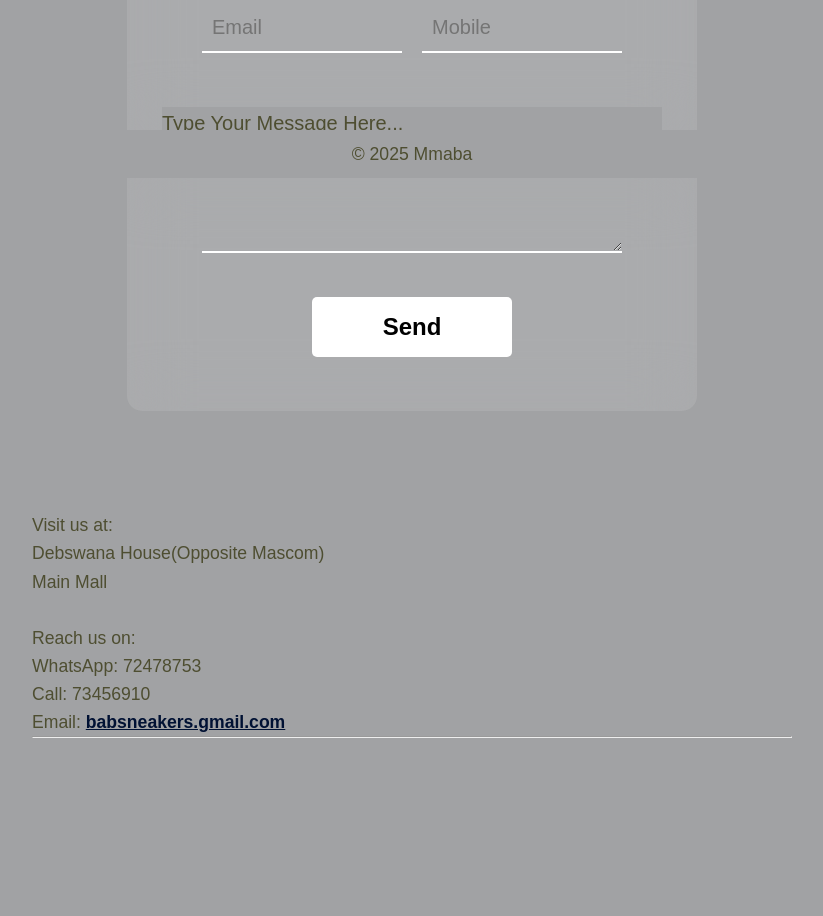
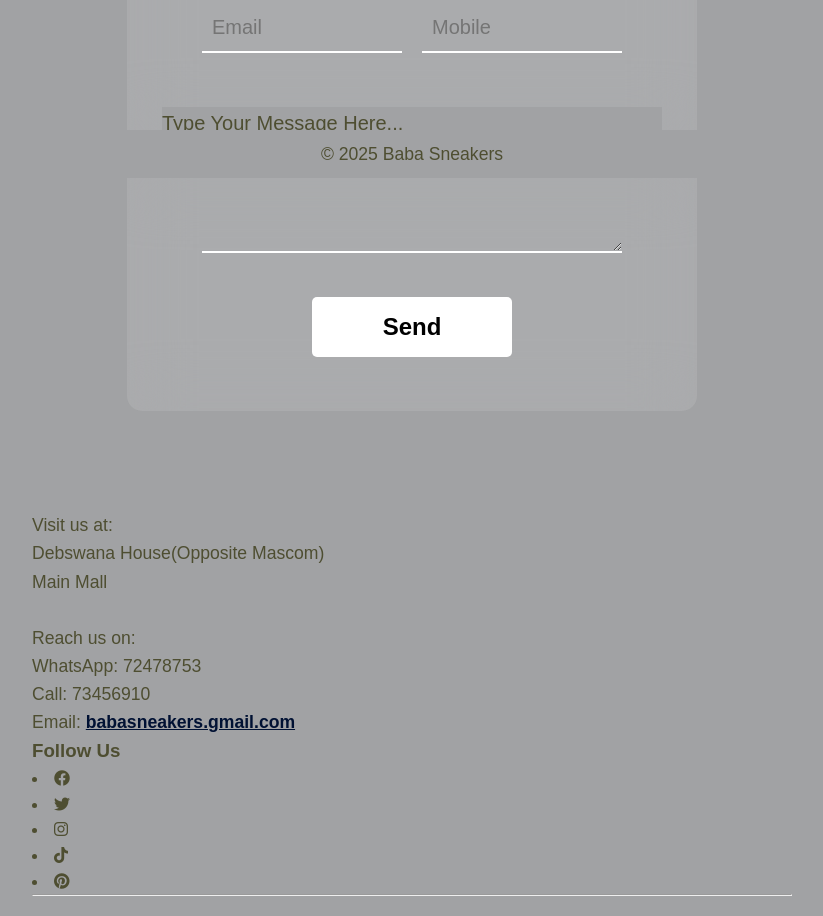
Before and after one commit to Bida24-108/Baba_Sneakers-, a plain HTML site: page contact.html in a window 1280 px wide. Shown: the part 622-1538 px from the top of the page, without its empty margins (228-1051 px from the left). Before the commit the page ends 1380 px from the top, so only its background shows below. Drawn offline with Linux system fonts and the light colour scheme.

Commit message:
Update contact.html

```diff
--- a/contact.html
+++ b/contact.html
@@ -8,8 +8,9 @@
 
 <meta name="viewport" content="width=device-width, initial-scale=1.0">
 
-<title>Contact Me</title>
+<title>Contact Baba</title>
 <link rel="stylesheet" href="style.css">
+<link rel="stylesheet" href="https://cdnjs.cloudflare.com/ajax/libs/font-awesome/6.0.0-beta3/css/all.min.css">
 
 </head>
 
@@ -53,15 +54,23 @@
 </div>
 
 <p>Visit us at:<br>Debswana House(Opposite Mascom)<br>Main Mall<br>
-    <br>Reach us on:<br>WhatsApp: 72478753<br>Call: 73456910<br>Email: <a href="mailto:babsneakers@gmail.com">babsneakers.gmail.com</a></p>
-<hr />
+    <br>Reach us on:<br>WhatsApp: 72478753<br>Call: 73456910<br>Email: <a href="mailto:babasneakers@gmail.com">babasneakers.gmail.com</a></p>
+    <div class="icon">
+        <h3>Follow Us</h3>
+        <li><a href=""><i class="fab fa-facebook"></i></a></li>
+        <li><a href=""><i class="fab fa-twitter"></i></a></li>
+        <li><a href=""><i class="fab fa-instagram"></i></a></li>
+        <li><a href=""><i class="fab fa-tiktok"></i></a></li>
+        <li><a href=""><i class="fab fa-pinterest"></i></a></li>
+    </div>
+    <hr />
 
 </main>
 
 
 <footer>
 
-<p>&copy; 2025 Mmaba</p>
+<p>&copy; 2025 Baba Sneakers</p>
 
 </footer>
 
```
